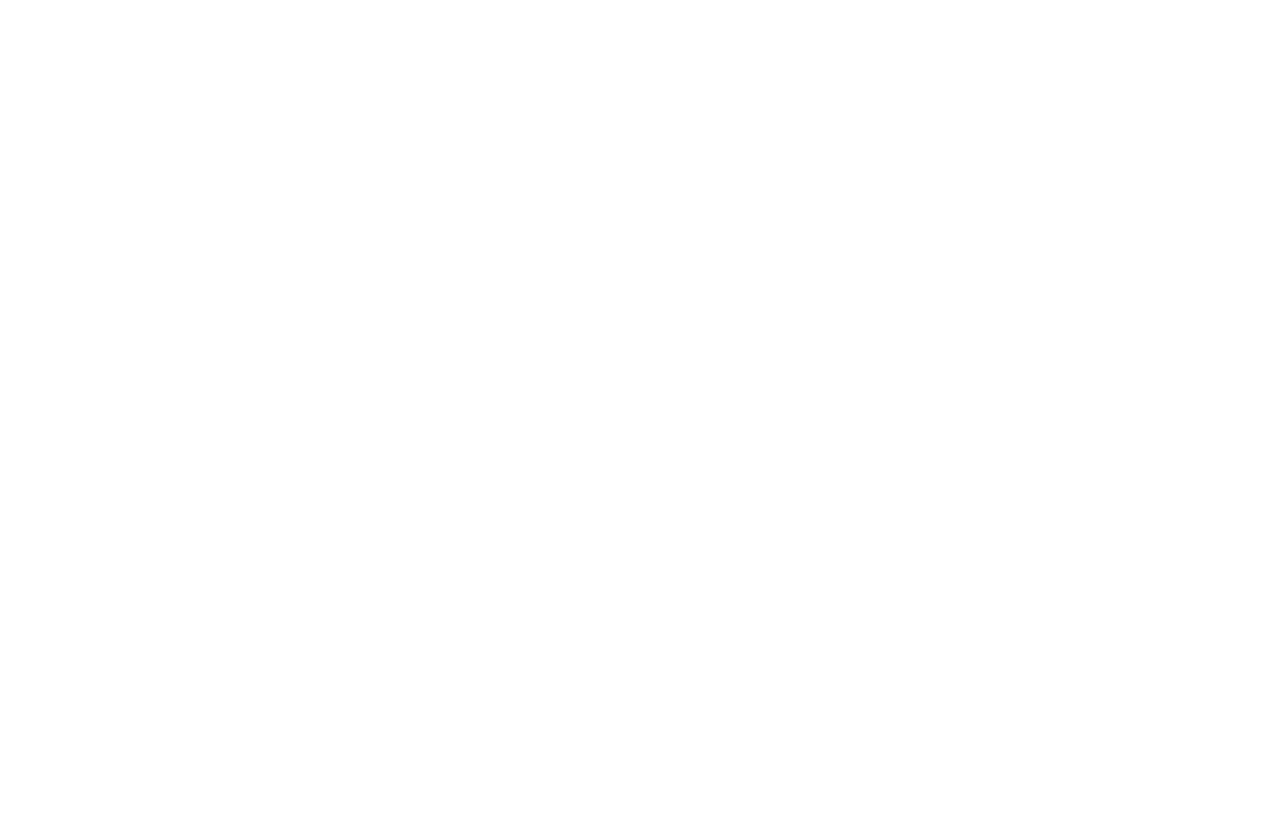
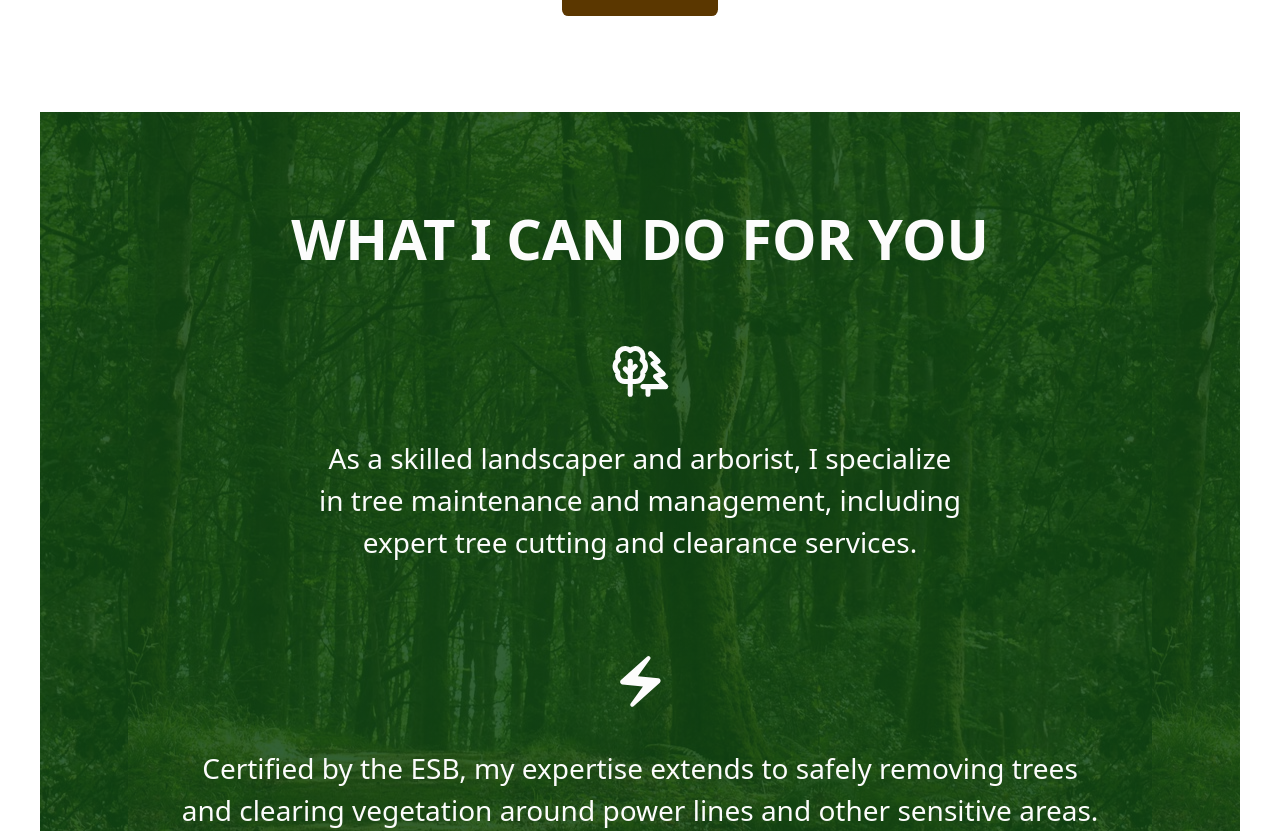
Before and after one commit to KramYengir/treelawn, a React (Vite) app: page / in a window 1280 px wide. Shown: the part 1969-2800 px from the top of the page. Before the commit the page ends 2050 px from the top, so only its background shows below. Built offline with nearby package versions, Linux system fonts and the light colour scheme; a web font is replaced by a local one.

Commit message:
add services section & tweak font sizes

```diff
--- a/src/App.jsx
+++ b/src/App.jsx
@@ -1,6 +1,7 @@
 import Header from "./components/Header/Header";
 import Hero from "./components/Hero/Hero";
 import About from "./components/About/About";
+import Services from "./components/Services/Services";
 
 function App() {
   return (
@@ -8,6 +9,7 @@
       <Header />
       <Hero />
       <About />
+      <Services />
     </>
   );
 }
--- a/src/components/About/About.css
+++ b/src/components/About/About.css
@@ -1,9 +1,9 @@
-.about {
+section.about {
   display: grid;
   place-content: center;
   gap: 3rem;
 
-  padding-block: 6rem !important;
+  padding-block: 6rem;
 
   text-align: center;
 }
@@ -31,9 +31,6 @@
 }
 
 .about h2 {
-  font-size: var(--fs-500);
-  text-transform: uppercase;
-  line-height: 1.1;
   color: var(--clr-dark);
 }
 
--- a/src/components/Header/Header.css
+++ b/src/components/Header/Header.css
@@ -17,7 +17,7 @@
 }
 
 header nav h1 {
-  font-size: var(--fs-500);
+  font-size: var(--fs-700);
 
   & span {
     color: var(--clr-primary);
@@ -26,7 +26,7 @@
 
 header nav button {
   z-index: 101;
-  font-size: var(--fs-600);
+  font-size: var(--fs-700);
   color: var(--clr-light);
 
   background: none;
--- a/src/components/Hero/Hero.css
+++ b/src/components/Hero/Hero.css
@@ -1,7 +1,6 @@
 section.hero {
   display: grid;
   place-content: center;
-  /* padding-block: 8rem 6rem; */
 
   background: linear-gradient(
       100deg,
@@ -15,9 +14,7 @@
 }
 
 .hero h2 {
-  font-size: var(--fs-700);
-  text-transform: uppercase;
-  line-height: 1.1;
+  font-size: var(--fs-800);
   margin-block: 3rem;
 
   & span {
@@ -31,7 +28,7 @@
 }
 
 .hero .cta p {
-  font-size: var(--fs-400);
+  font-size: var(--fs-600);
   text-wrap: balance;
 }
 
--- /dev/null
+++ b/src/components/Services/Services.css
@@ -0,0 +1,39 @@
+section.services {
+  display: grid;
+  justify-content: center;
+  text-align: center;
+  gap: 4rem;
+
+  padding-block: 6rem;
+
+  background: linear-gradient(
+      100deg,
+      rgba(15, 70, 20, 0.85) 0%,
+      rgba(15, 70, 20, 0.85) 60%,
+      rgba(15, 70, 20, 0.85) 100%
+    ),
+    url("../../assets/images/forest.jpg");
+  background-position: center;
+  background-size: auto;
+}
+
+.service-list {
+  display: grid;
+  gap: 5rem;
+}
+
+.service-list__card {
+  display: grid;
+  justify-items: center;
+  gap: 0.8rem;
+}
+
+.service-list__card .card__icon {
+  font-size: var(--fs-750);
+}
+
+.service-list__card p {
+  max-width: 80%;
+  font-size: var(--fs-500);
+  text-wrap: balance;
+}
--- /dev/null
+++ b/src/components/Services/Services.jsx
@@ -0,0 +1,43 @@
+import "./Services.css";
+import { TbTrees } from "react-icons/tb";
+import { MdElectricBolt } from "react-icons/md";
+import { FaWater } from "react-icons/fa";
+
+const Services = () => {
+  return (
+    <section className="container services">
+      <h2>What I can Do for you</h2>
+      <div className="service-list">
+        <div className="service-list__card">
+          <div className="card__icon">
+            <TbTrees />
+          </div>
+          <p>
+            As a skilled landscaper and arborist, I specialize in tree
+            maintenance and management, including expert tree cutting and
+            clearance services.
+          </p>
+        </div>
+        <div className="service-list__card">
+          <div className="card__icon">
+            <MdElectricBolt />
+          </div>
+          <p>
+            Certified by the ESB, my expertise extends to safely removing trees
+            and clearing vegetation around power lines and other sensitive
+            areas.
+          </p>
+        </div>
+        <div className="service-list__card">
+          <FaWater />
+          <p>
+            I specialize in tree care services for riverways. From pruning for
+            waterway navigation to erosion control along riverbanks.
+          </p>
+        </div>
+      </div>
+    </section>
+  );
+};
+
+export default Services;
```
Also changed, not shown: src/assets/images/forest.jpg (added).
